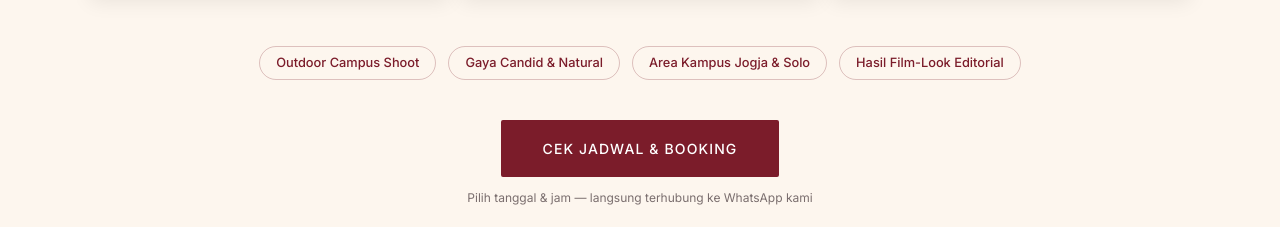
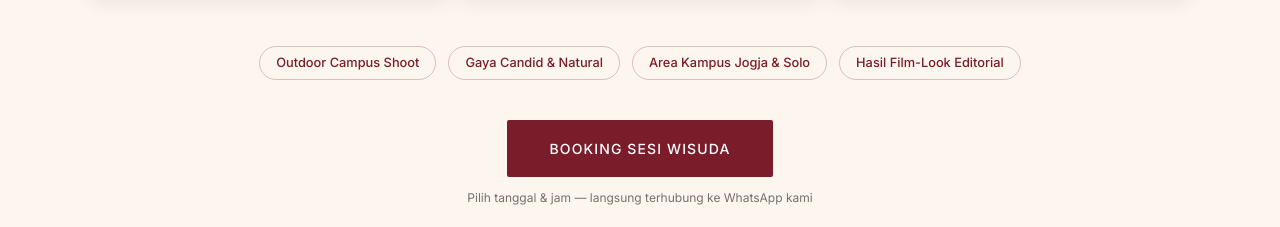
Before and after one commit to andrew-sora/yeka-studio, a Next.js app: page / in a window 1280 px wide. Shown: the part 3977-4204 px from the top of the page. Built offline with nearby package versions, Linux system fonts and the light colour scheme.

Commit message:
docs: align section CTAs with updated brief specification

```diff
--- a/src/components/WeddingSection.tsx
+++ b/src/components/WeddingSection.tsx
@@ -230,7 +230,7 @@ export default function WeddingSection() {
               border: '2px solid rgba(201,169,75,0.2)',
             }}
           >
-            Cek Jadwal &amp; Booking
+            Konsultasi Paket Wedding
           </a>
           <p style={{
             marginTop: '0.75rem',
--- a/src/components/WisudaSection.tsx
+++ b/src/components/WisudaSection.tsx
@@ -181,7 +181,7 @@ export default function WisudaSection() {
             className="btn-primary"
             style={{ fontSize: '0.875rem', padding: '1rem 2.5rem' }}
           >
-            Cek Jadwal &amp; Booking
+            Booking Sesi Wisuda
           </a>
           <p style={{
             marginTop: '0.75rem',
```
